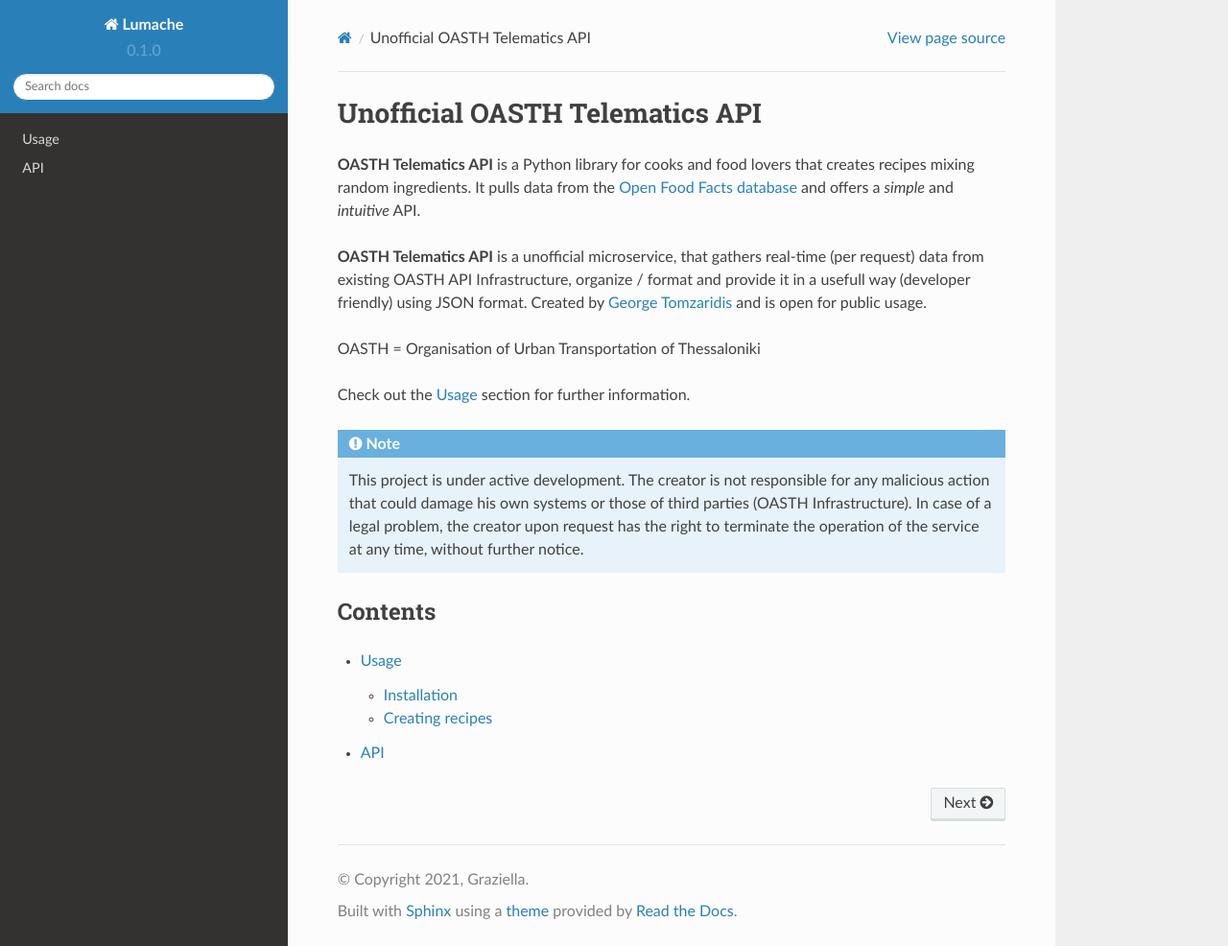
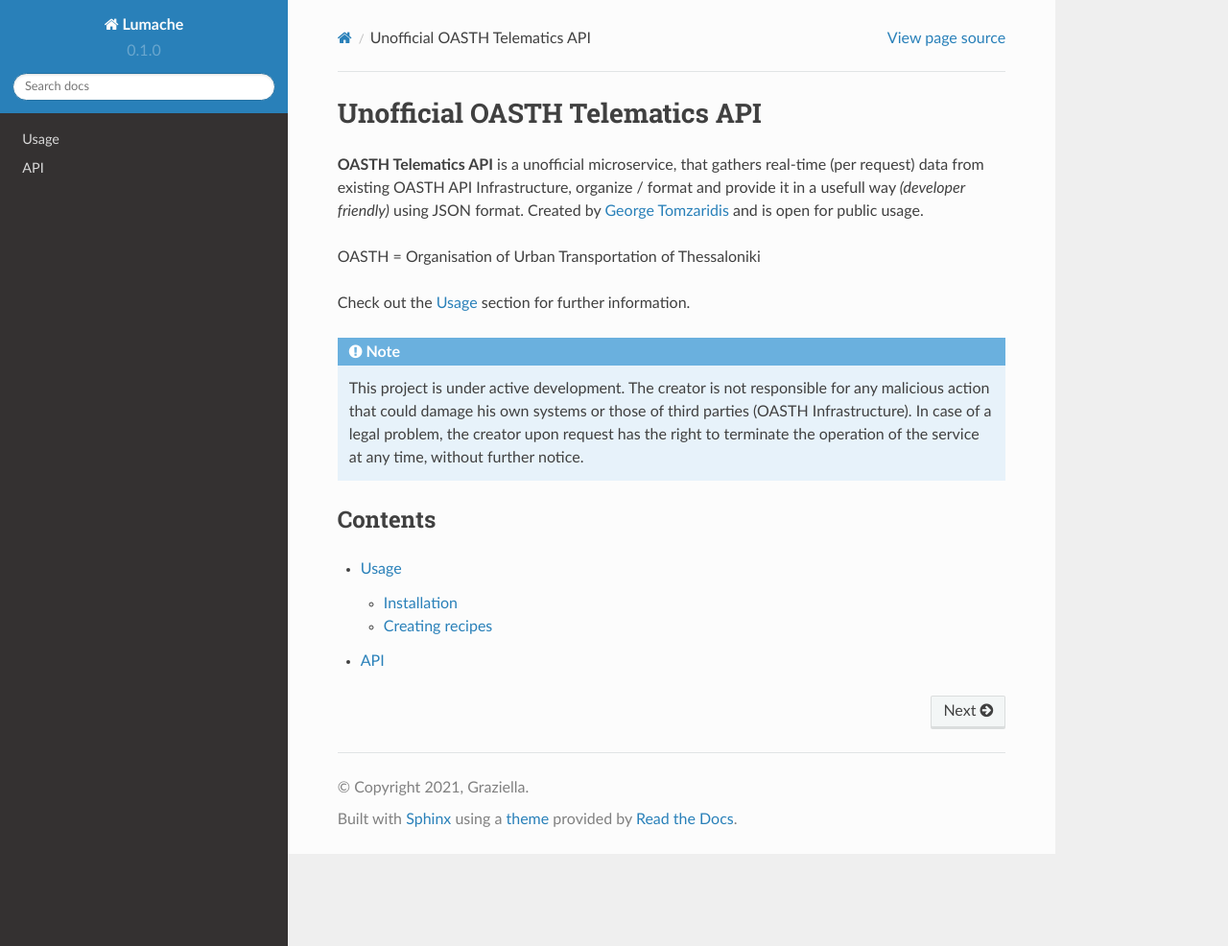
Before and after one commit to georgetomzaridis/oasth-telematics-api-documentation, a Sphinx documentation site: the page built from docs/source/index.rst, in a window 1280 px wide and 986 px high. Shown: the whole window at 96% size. Built offline with Sphinx 7.4.7 and the Read the Docs theme 2.0.0, drawn with Linux system fonts in a browser that asks for light colours.

Commit message:
Update index.rst

```diff
--- a/docs/source/index.rst
+++ b/docs/source/index.rst
@@ -1,13 +1,8 @@
 Unofficial OASTH Telematics API
 ===================================
 
-**OASTH Telematics API** is a Python library for cooks and food lovers
-that creates recipes mixing random ingredients.
-It pulls data from the `Open Food Facts database <https://world.openfoodfacts.org/>`_
-and offers a *simple* and *intuitive* API.
-
 **OASTH Telematics API** is a unofficial microservice, that gathers real-time (per request) data from existing OASTH
-API Infrastructure, organize / format and provide it in a usefull way (developer friendly) using JSON format.
+API Infrastructure, organize / format and provide it in a usefull way *(developer friendly)* using JSON format.
 Created by `George Tomzaridis <https://georgetomzaridis.eu/>`_ and is open for public usage.
 
 OASTH = Organisation of Urban Transportation of Thessaloniki
```
